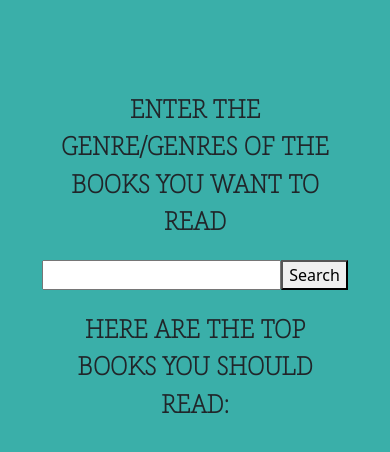
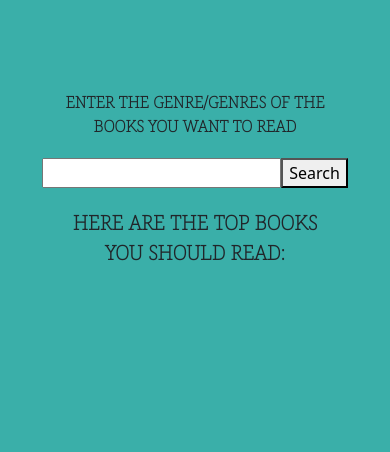
Before and after one commit to mooorey/plusw-assignment, a Django app: page /home in a window 390 px wide. Shown: the part 86-538 px from the top of the page. Run offline with Django 4.2, Linux system fonts and the light colour scheme; some web fonts are replaced.

Commit message:
changes 19/12/2023

```diff
--- a/myapp/views.py
+++ b/myapp/views.py
@@ -10,6 +10,9 @@
 from dotenv import load_dotenv
 load_dotenv()
 import typer
+import re
+import random
+
 
 
 openai.api_key = os.getenv("OPENAI_KEY")
@@ -18,6 +21,7 @@
 # Create your views here.
 def index(request):
     return render(request, 'home.html')
+
 
 
 
@@ -31,14 +35,17 @@
 
         if confirm_password == password:
             if User.objects.filter(email=email).exists():
-                messages.info(request, 'email already in use')
+                messages.info(request, 'Email already in use')
+                return redirect('register')
+            elif not re.match(r'^[a-zA-Z0-9._%+-]+@(gmail\.com|hotmail\.com|yahoo\.com|live\.com)$', email):
+                messages.info(request, 'Invalid email syntax')
                 return redirect('register')
             elif User.objects.filter(username=username).exists():
-                messages.info(request, 'username already in use')
+                messages.info(request, 'Username already in use')
                 return redirect('register')
             else:
                 user = User.objects.create_user(username=username, email=email, password=password)
-                user.save();
+                user.save()
                 return redirect('login')
         else:
             messages.info(request, 'Password is not the same')
@@ -86,13 +93,61 @@
 #         print(openai.api_key)
 #     return render(request, 'home.html', {})
 
+# def recommendations(request):
+#     if request.method == "POST":
+#         user_input = request.POST.get('user-input')
+#         prompt = f"Recommend 5 books in the genre of {user_input}. Do not give description or anything else of the books only recommend them in this form: book-name by author, etc etc"
+#         response = openai.ChatCompletion.create(
+#             model="gpt-3.5-turbo", messages=[{"role": "system", "content": "You are a helpful assistant."},
+#                                              {"role": "user", "content": prompt}]
+#         )
+
+#         # Extract recommended books from the response
+#         recommended_books = response['choices'][0]['message']['content']
+
+#         # Split the recommended books into a list
+#         recommended_books_list = recommended_books.split('\n\n')
+
+#         # Store the recommended books in a dictionary
+#         books_dict = {'books': recommended_books_list}
+
+#         # Print the dictionary for debugging
+#         print("Recommended Books Dictionary:", books_dict)
+
+#         # Pass the dictionary to the HTML template
+#         return render(request, 'home.html', {'books_dict': books_dict})
+
+#     return render(request, 'home.html', {})
+
+
 def recommendations(request):
     if request.method == "POST":
         user_input = request.POST.get('user-input')
-        prompt = f"Recommend 5 books in the genre of {user_input}. Do not give description or anything else of the books only recommend them in this form: book-name by author, etc etc"
+
+        # Define a list of possible system messages for more variety
+        system_messages = [
+            "You are a helpful assistant.",
+            "You are an expert in book recommendations.",
+            "You love suggesting great books to read.",
+            # Add more system messages as needed
+        ]
+
+        # Randomly select a system message
+        selected_system_message = random.choice(system_messages)
+
+        # Construct the prompt with the selected system message
+        prompt = f"{selected_system_message}\n\nRecommend 5 books in the genre of {user_input}. Do not give description or anything else of the books, only recommend them in this form: book-name by author, etc etc"
+
+        # Define the temperature value (adjust as needed)
+        temperature = 0.7
+
         response = openai.ChatCompletion.create(
-            model="gpt-3.5-turbo", messages=[{"role": "system", "content": "You are a helpful assistant."},
-                                             {"role": "user", "content": prompt}]
+            model="gpt-3.5-turbo",
+            messages=[
+                {"role": "system", "content": selected_system_message},
+                {"role": "user", "content": prompt},
+            ],
+            temperature=temperature  # Add the temperature parameter
         )
 
         # Extract recommended books from the response
--- a/static/styles.css
+++ b/static/styles.css
@@ -104,6 +104,7 @@
     font-family: 'Oswald', sans-serif;
     font-weight: 700;
     color: white;
+    font-size: 25px;
 }
 
 
@@ -178,7 +179,16 @@
     justify-content: center;
     align-content: center;
     font-size: 21px;
-  }
+}
+
+
+.login .container {
+    padding: 50px 0px;
+}
+
+.sign-up .container {
+    padding: 50px 0px;
+}
 
 @media screen and (max-width: 480px) {
 
@@ -210,4 +220,15 @@
     }
 
 
+    .main-heading {
+        font-size: 19px;
+    }
+
+    .main-text {
+        font-size: 16px;
+    }
+
+    .recommendation-text {
+        font-size: 20px;
+    }
 }
```
Also changed, not shown: 1 other file.
